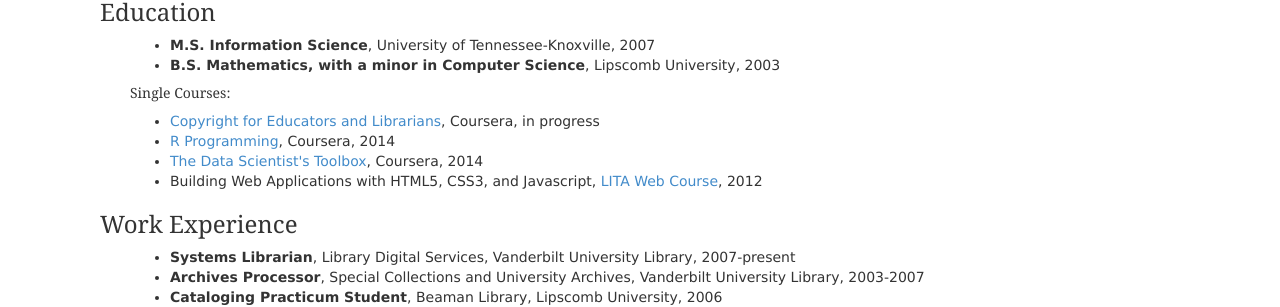
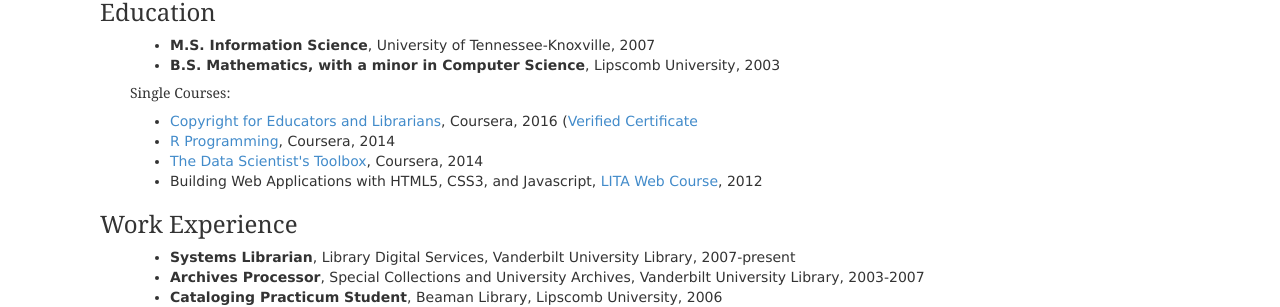
Before and after one commit to jgambill/jgambill.github.io, a Jekyll site: the page built from cv/index.html, in a window 1280 px wide and 900 px high. Shown: the part 166-473 px from the top of the window. Built offline with Jekyll 4.4.1, drawn with Linux system fonts in a browser that asks for light colours; nearby versions of some CDN libraries; some web fonts are replaced.

Commit message:
added Copyright course to CV

```diff
--- a/cv/index.html
+++ b/cv/index.html
@@ -13,7 +13,7 @@
         </ul>
         <h5>Single Courses:</h5>
         <ul id="single-course-list">
-            <li><a href="https://www.coursera.org/learn/copyright-for-education">Copyright for Educators and Librarians</a>, Coursera, in progress</li>
+            <li><a href="https://www.coursera.org/learn/copyright-for-education">Copyright for Educators and Librarians</a>, Coursera, 2016 (<a href="https://www.coursera.org/account/accomplishments/certificate/BH28PU9YVAC6">Verified Certificate</a></li>
             <li><a href="https://www.coursera.org/learn/r-programming">R Programming</a>, Coursera, 2014</li>
             <li><a href="https://www.coursera.org/learn/data-scientists-tools">The Data Scientist's Toolbox</a>, Coursera, 2014</li>
             <li>Building Web Applications with HTML5, CSS3, and Javascript, <a href="http://www.ala.org/lita/learning/online">LITA Web Course</a>, 2012</li>
```
